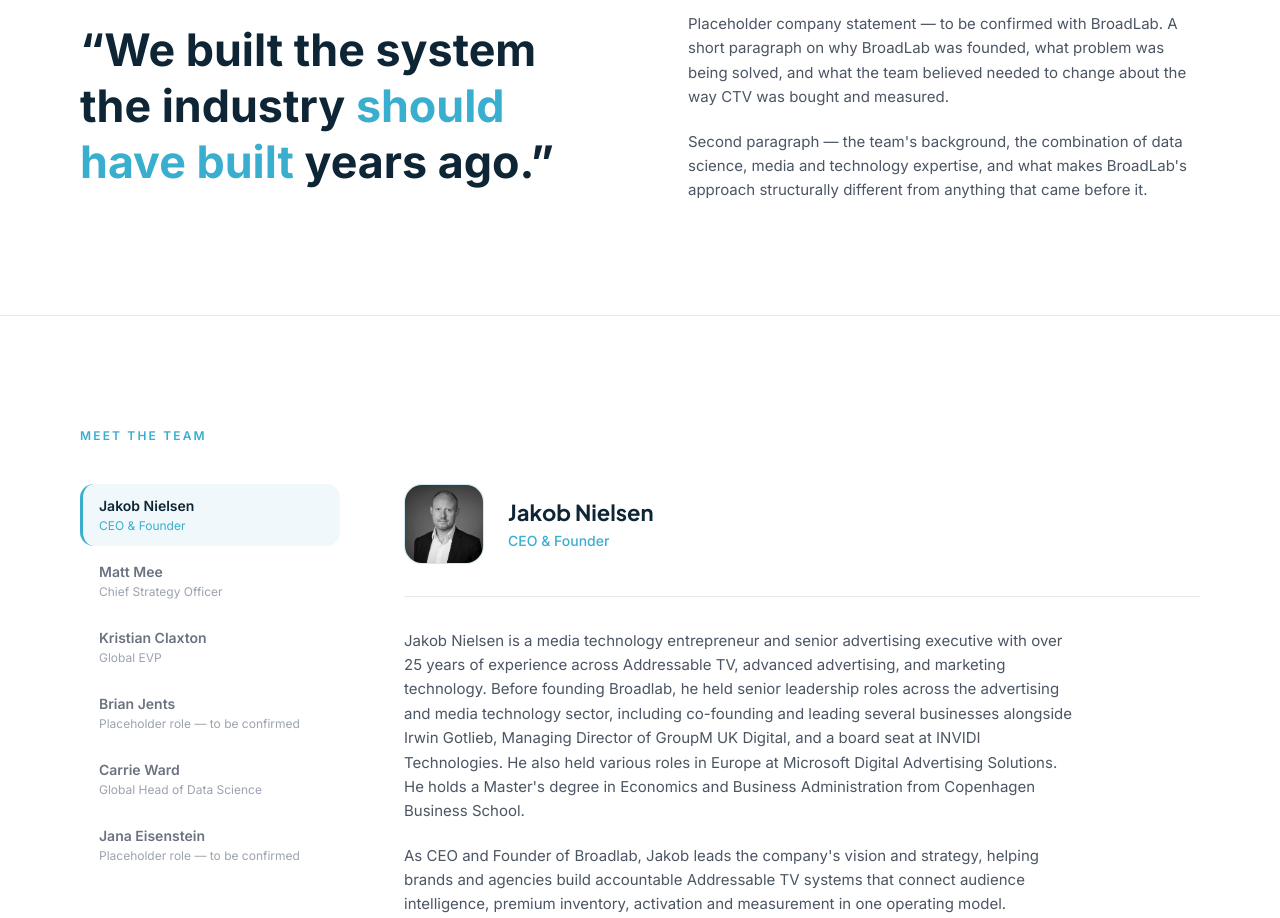
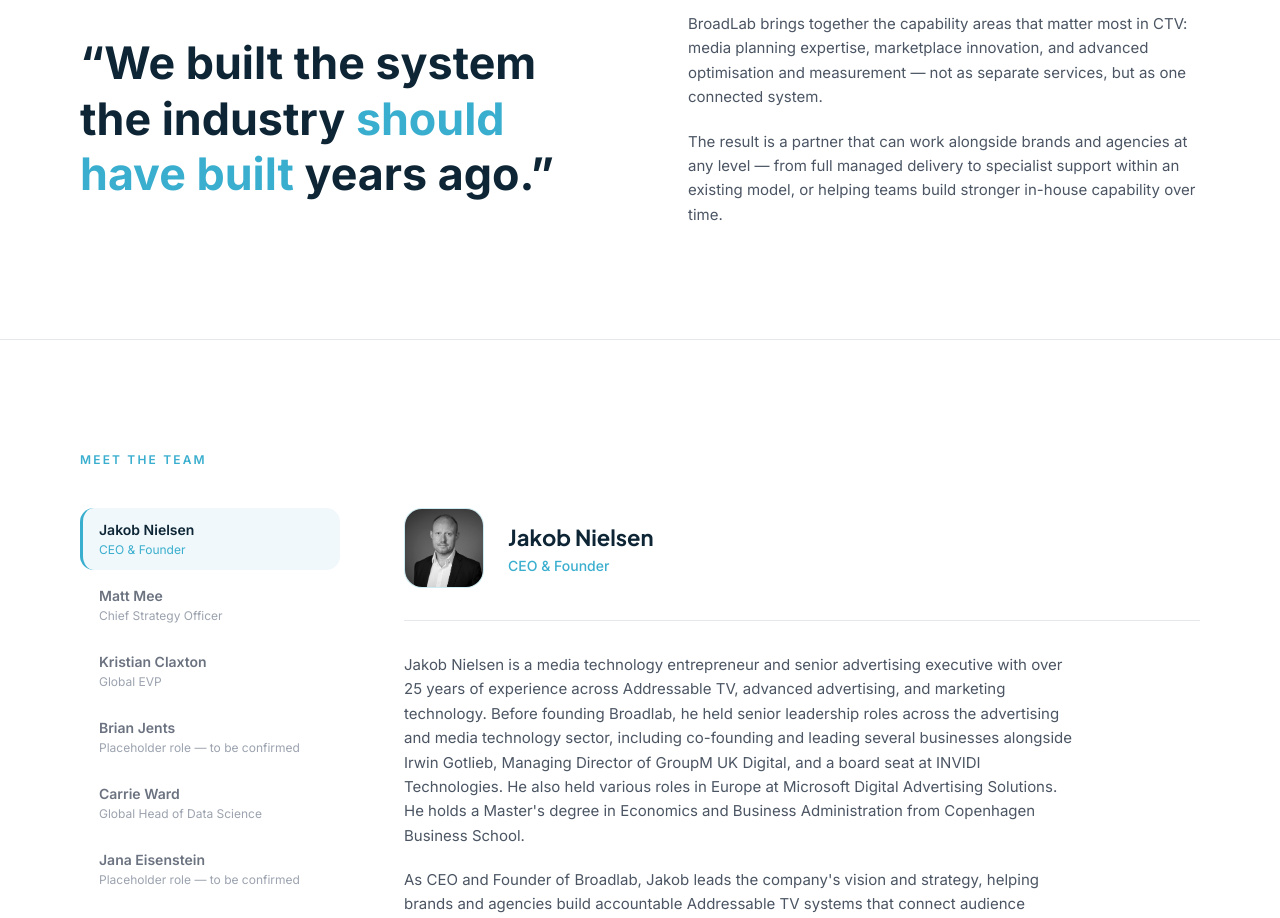
Before and after one commit to greg-broadlab/broadlab-website, a Next.js app: page /about in a window 1280 px wide. Shown: the part 900-1818 px from the top of the page. Built offline with nearby package versions, Linux system fonts and the light colour scheme.

Commit message:
Minor updates to About and Positioning sections
Co-Authored-By: Claude Sonnet 4.6 <noreply@anthropic.com>

```diff
--- a/src/components/sections/About.tsx
+++ b/src/components/sections/About.tsx
@@ -62,6 +62,16 @@ const TEAM = [
     image: null,
     bio: [
       "Placeholder — to be provided by Jana.",
+    ],
+  },
+  {
+    name:  "Cath Crow",
+    role:  "Global Head of Client Success",
+    image: null,
+    bio: [
+      "Cath Crow is Global Head of Client Success at Broadlab, bringing more than 30 years of experience across performance TV and media. Widely recognised as a pioneer in performance television, she has spent her career helping brands connect media investment to measurable business outcomes.",
+      "Before joining Broadlab, Cath spent 12 years at Sky Media as Head of Performance, where she helped pioneer deterministic tracking and outcome-based TV buying, working with leading advertisers and agencies to demonstrate the power of accountable television advertising. Prior to Sky, she led the DRTV business at Mediacom for 20 years, developing and delivering response-driven campaigns for major brands.",
+      "At Broadlab, Cath works with brands and agencies to unlock the full potential of Connected TV through advanced audience targeting, campaign optimisation, and transparent measurement solutions that drive growth and performance.",
     ],
   },
 ];
@@ -152,17 +162,15 @@ function CompanyStatement() {
               animate={{ opacity: inView ? 1 : 0, x: inView ? 0 : 20 }}
               transition={{ delay: 0.2, duration: 0.65 }}
             >
-              {/* Placeholder — confirm company origin story with BroadLab before launch */}
               <p className="text-[0.9375rem] leading-relaxed text-[#4b5563]">
-                Placeholder company statement — to be confirmed with BroadLab. A short
-                paragraph on why BroadLab was founded, what problem was being solved,
-                and what the team believed needed to change about the way CTV was bought
-                and measured.
+                BroadLab brings together the capability areas that matter most in CTV:
+                media planning expertise, marketplace innovation, and advanced optimisation
+                and measurement — not as separate services, but as one connected system.
               </p>
               <p className="text-[0.9375rem] leading-relaxed text-[#4b5563]">
-                Second paragraph — the team&apos;s background, the combination of
-                data science, media and technology expertise, and what makes BroadLab&apos;s
-                approach structurally different from anything that came before it.
+                The result is a partner that can work alongside brands and agencies at any
+                level — from full managed delivery to specialist support within an existing
+                model, or helping teams build stronger in-house capability over time.
               </p>
             </motion.div>
 
--- a/src/components/sections/Positioning.tsx
+++ b/src/components/sections/Positioning.tsx
@@ -90,6 +90,7 @@ export default function Positioning() {
                 </Link>
                 <Link
                   href="/solutions"
+                  scroll={true}
                   className="inline-flex items-center gap-2 text-sm font-semibold transition-opacity duration-200 hover:opacity-60"
                   style={{ color: "#3aaece" }}
                 >
```
